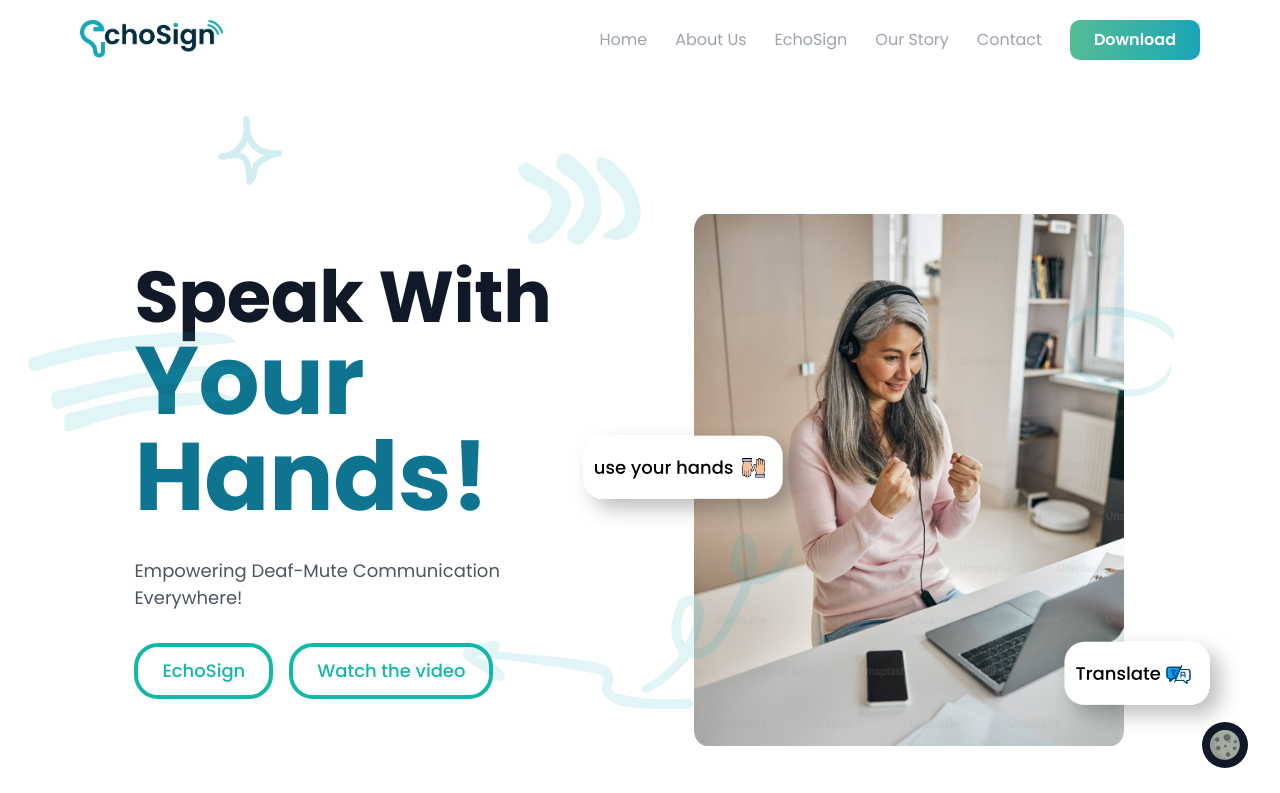
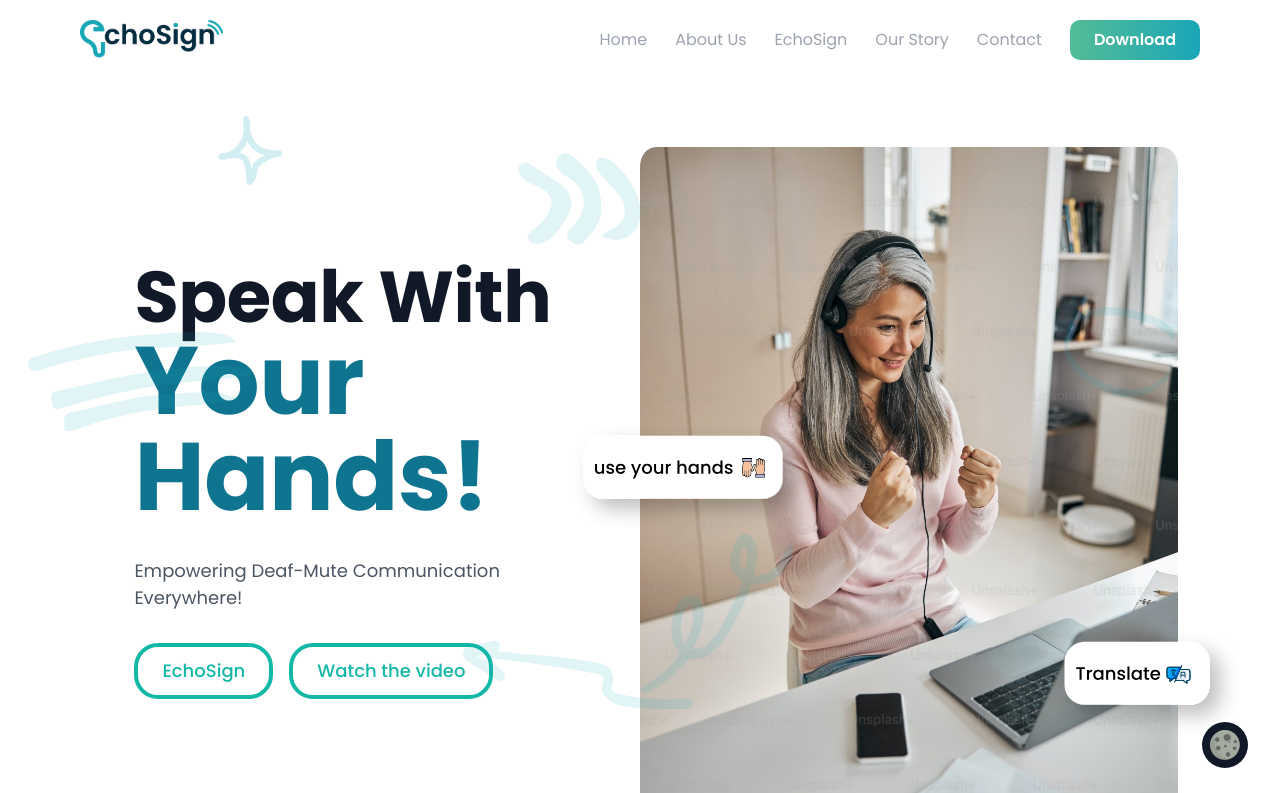
Before and after one commit to Akashioreki12/Ecosig-landingPage, a React (Create React App) app: page / in a window 1280 px wide. Shown: the top 793 px of the page. Built offline with nearby package versions, Linux system fonts and the light colour scheme.

Commit message:
Update Hero.jsx

```diff
--- a/src/component/Hero.jsx
+++ b/src/component/Hero.jsx
@@ -59,8 +59,7 @@
           <div className="">
             <img
               src={heroPhoto}
-              width="430"
-              height="596"
+
               className="object-cover rounded-[3%] sm:rounded-[1%] lg:rounded-[3%]"
               alt="Sign language"
               loading="eager"
```
